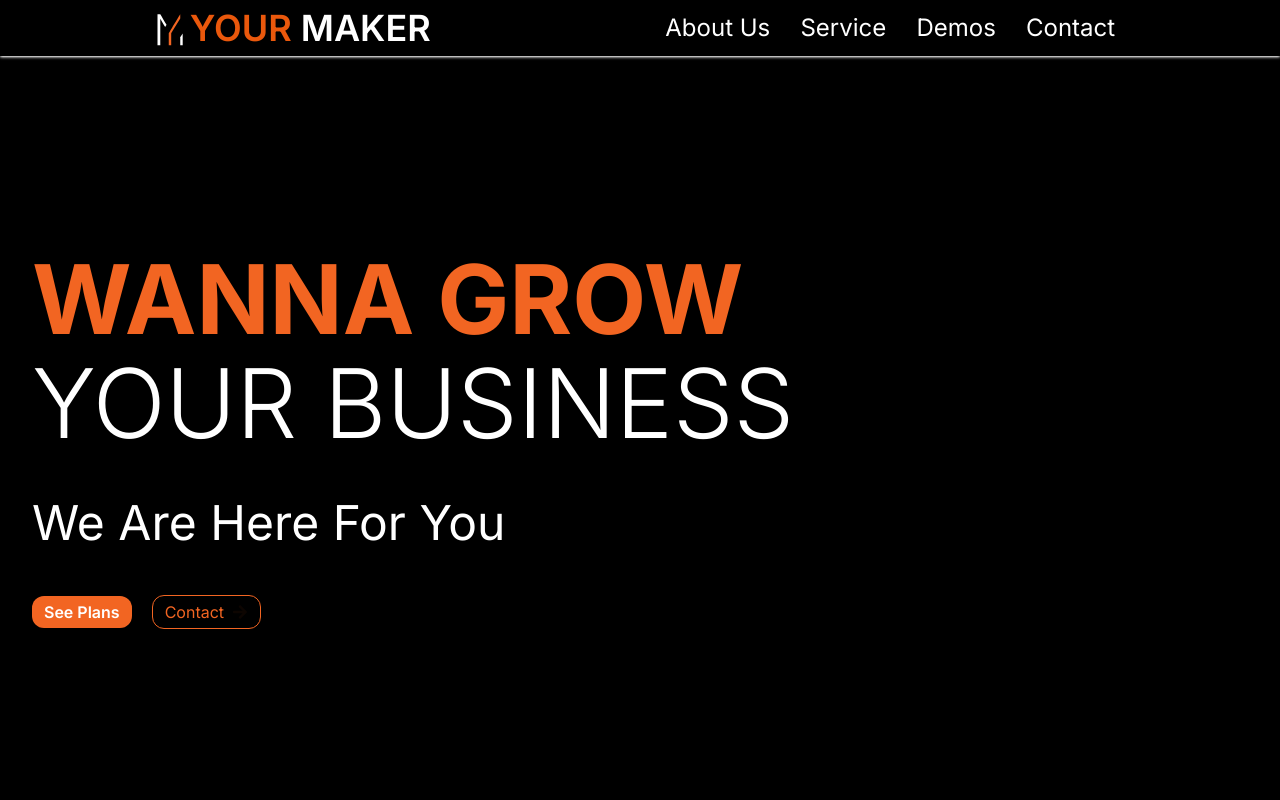
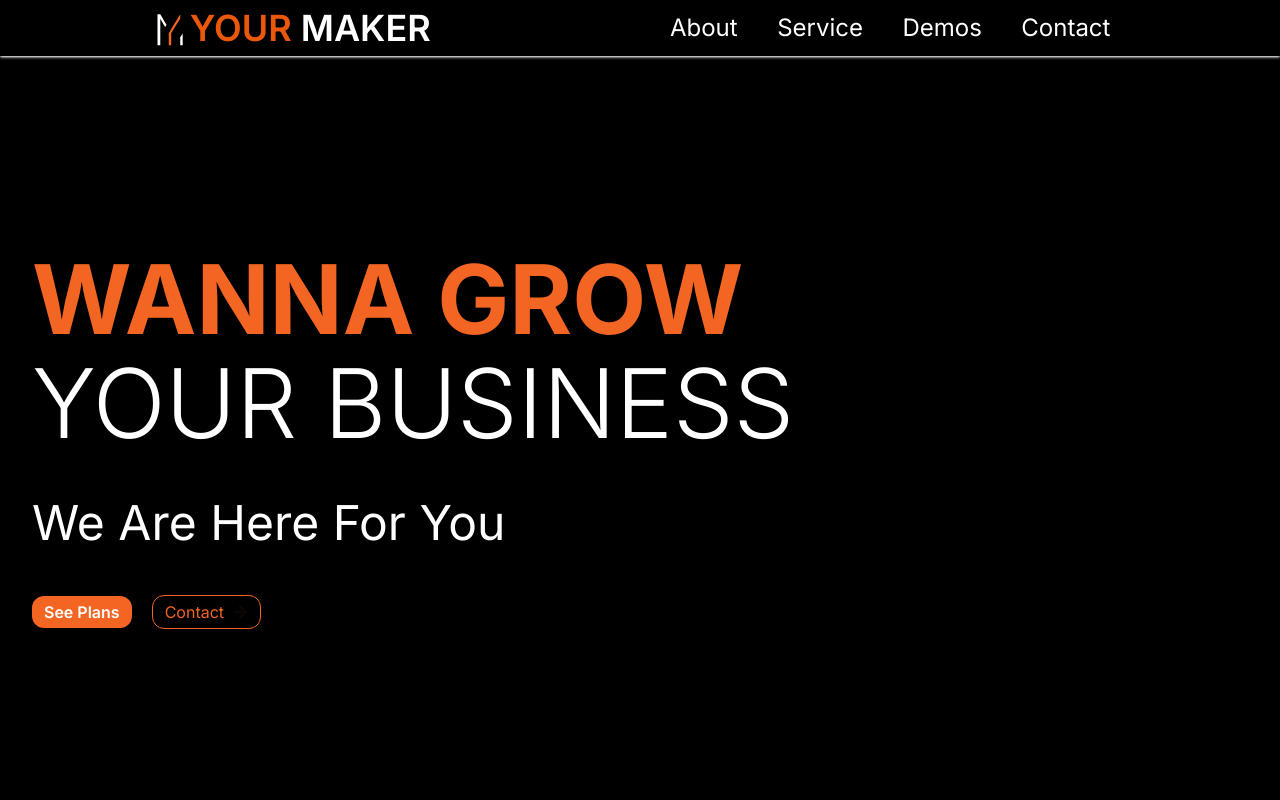
Before and after one commit to thetitasghosh/Your-Maker-Agency, a Next.js app: page / in a window 1280 px wide. Shown: the top 800 px of the page. Built offline with nearby package versions, Linux system fonts and the light colour scheme.

Commit message:
about us => about

```diff
--- a/src/data/navigation.js
+++ b/src/data/navigation.js
@@ -1,5 +1,5 @@
 export const navigation = [
-  { id: 1, route: "/about", lable: "About Us " },
+  { id: 1, route: "/about", lable: "About " },
   { id: 2, route: "/service", lable: "Service " },
   { id: 3, route: "/demo", lable: "Demos" },
   { id: 4, route: "/contact", lable: "Contact" },
```
